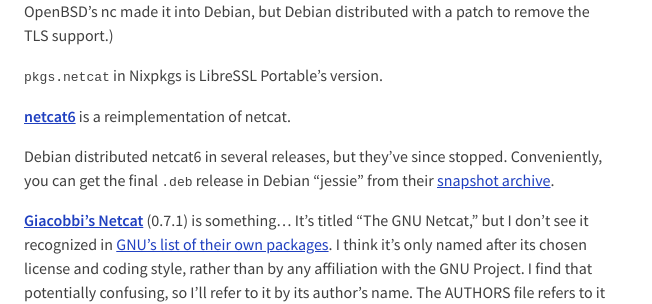
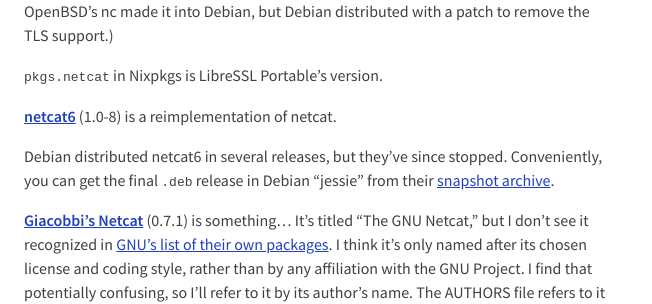
Before and after one commit to wh0/wh0.github.io, a Jekyll site: the page built from _posts/2024-12-12-nc-warts.md, in a window 1280 px wide and 900 px high, scrolled down 5367 px. Shown: the part 154-458 px from the top of the window, without its empty margins (0-652 px from the left). Built offline with Jekyll 4.4.1, drawn with Linux system fonts in a browser that asks for light colours.

Commit message:
Update 2024-12-12-nc-warts.md

```diff
--- a/_posts/2024-12-12-nc-warts.md
+++ b/_posts/2024-12-12-nc-warts.md
@@ -818,7 +818,7 @@
 
 `pkgs.netcat` in Nixpkgs is LibreSSL Portable's version.
 
-[**netcat6**](https://www.deepspace6.net/projects/netcat6.html) is a reimplementation of netcat.
+[**netcat6**](https://www.deepspace6.net/projects/netcat6.html) (1.0-8) is a reimplementation of netcat.
 
 Debian distributed netcat6 in several releases, but they've since stopped.
 Conveniently, you can get the final `.deb` release in Debian "jessie" from their [snapshot archive](https://snapshot.debian.org/package/nc6/1.0-8/).
```
